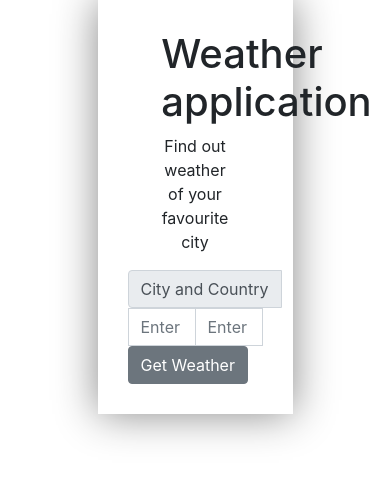
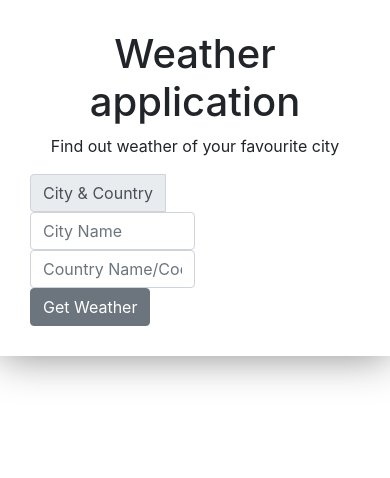
Before and after one commit to vishnuak1989/weather-application, a React (Create React App) app: page / in a window 390 px wide. Shown: the top 478 px of the page. Built offline with nearby package versions, Linux system fonts and the light colour scheme.

Commit message:
Mobile Responsivness added

```diff
--- a/package.json
+++ b/package.json
@@ -2,6 +2,7 @@
   "name": "weather-app",
   "version": "0.1.0",
   "private": true,
+  "homepage": "https://blooming-savannah-74648.herokuapp.com/",
   "dependencies": {
     "bootstrap": "^4.0.0",
     "react": "^16.2.0",
--- a/src/components/Form.js
+++ b/src/components/Form.js
@@ -1,15 +1,23 @@
 import React from "react";
 
 const Form = props =>(
+  <div className="formComponent">
   <form onSubmit={props.getWeather} className="form-inline">
     <div className="input-group">
       <div className="input-group-prepend">
-        <span className="input-group-text" id="">City and Country</span>
+        <span className="input-group-text" id="">City & Country</span>
       </div>
-      <input type="text" name="city" placeholder="Enter name of the city" className="form-control"></input>
-      <input type="text" className="form-control" name="country" placeholder="Enter name of the country"></input>
+      <div className="forminput">
+      <input type="text" name="city" placeholder="City Name" className="form-control"></input>
+      </div>
+      <div className="forminput">
+      <input type="text" className="form-control" name="country" placeholder="Country Name/Code"></input>
+      </div>
+      <div>
       <button className="btn btn-secondary" type="submit">Get Weather</button>
     </div>
+    </div>
   </form>
+  </div>
 );
 export default Form;
--- a/src/components/Titles.js
+++ b/src/components/Titles.js
@@ -4,8 +4,8 @@ class Titles extends React.Component {
   render(){
     return(
       <div className="titles">
-<h1>Weather application</h1>
-<p>Find out weather of your favourite city</p>
+      <h1>Weather application</h1>
+      <p>Find out weather of your favourite city</p>
       </div>
 
     );
--- a/src/index.css
+++ b/src/index.css
@@ -1,8 +1,9 @@
 body {
   margin: auto;
+
   font-family: sans-serif;
-  height: 100%;
-  width:100%;
+  height: auto;
+  width:auto;
   margin:0;
   background: blue;
 }
@@ -13,26 +14,56 @@ body {
 }
 .app{
   width:50%;
-  height:100%;
+  height:auto;
   margin:0px auto;
   padding:30px;
   box-shadow: 0px 0px 40px #888888;
 }
-.titles{
-  width:50%;
-  margin:0px auto;
+.titles h1{
+  text-align:center;
+  height: auto;
+  width:auto;
 }
-
 .titles p{
   text-align: center;
 }
 .weather{
   box-shadow:0px 0px 20px #888888;
 }
-.weather h4{
-  text-align: center;
-}
+
 .weather__val{
   font-weight: bold;
+}
+
+
+
+@media (max-width: 960px) {
+  .app {
+      width:auto;
+  }
+
+  .formComponent{
+    width:50%;
+    height: auto;
+  }
+  .input-group{
+    display:flex;
+    flex-direction: column;
+    flex-wrap: wrap;
+    justify-content: stretch;
+  }
+  .forminput{
+    flex-grow:1 100%;
+  }
+
 
 }
+
+@media (min-width:961px){
+
+  .titles{
+    width:50%;
+    height:auto;
+    margin:auto;
+  }
+}
```
Also changed, not shown: public/index.html (+0 -13 lines).
